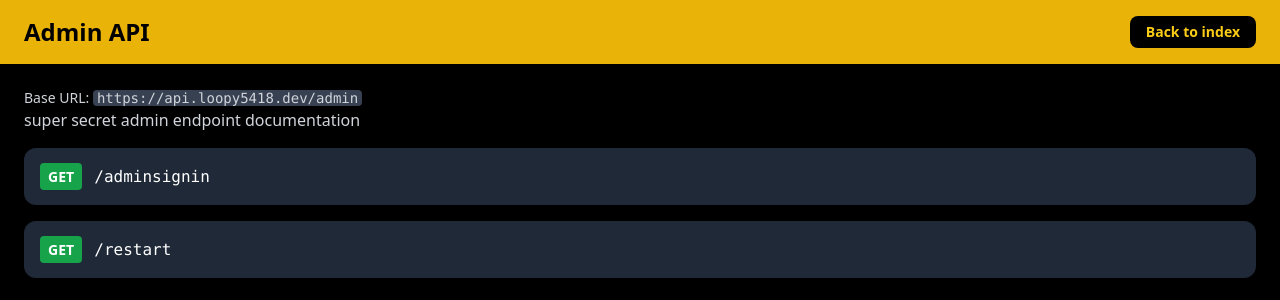
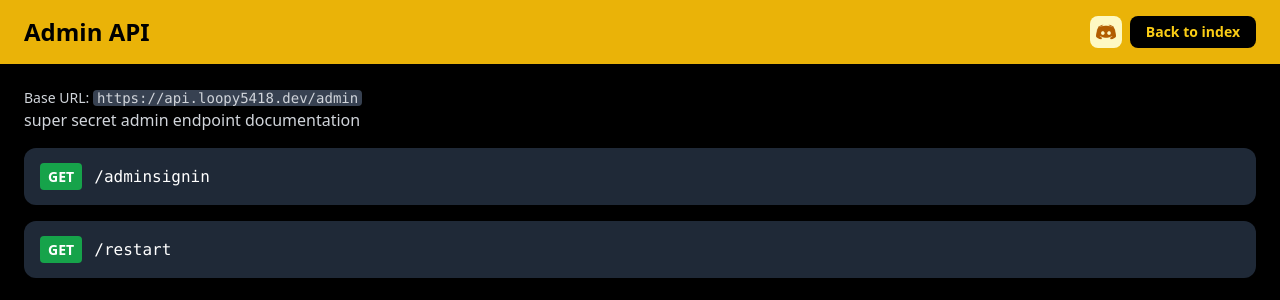
Before and after one commit to loopy5418/api, a Flask app: page /admin in a window 1280 px wide. Shown: the top 300 px of the page. Run offline with Flask 3, Linux system fonts and the light colour scheme; some libraries are stand-ins or nearby versions.

Commit message:
temporary update (possibly)

```diff
--- a/api/app.py
+++ b/api/app.py
@@ -12,6 +12,7 @@ import base64
 import uuid
 import hashlib
 
+
 start_time = time.time()
 
 def format_duration(seconds):
@@ -19,7 +20,7 @@ def format_duration(seconds):
     minutes, seconds = divmod(remainder, 60)
     return f"{hours:02}:{minutes:02}:{seconds:02}"
 
-app = Flask(__name__)
+app = Flask(__name__, static_folder="templates/static")
 app.register_blueprint(errors)
 
 def restart_heroku_dyno():
--- a/api/templates/admindocs.html
+++ b/api/templates/admindocs.html
@@ -25,7 +25,12 @@
 <body class="bg-black text-white">
   <header class="bg-yellow-500 text-black py-4 shadow-md flex items-center justify-between px-6">
     <h1 class="text-2xl font-bold">Admin API</h1>
-    <button onclick="redirectToIndex()" class="bg-black text-yellow-400 font-semibold px-4 py-1.5 rounded-lg text-sm hover:bg-gray-800">Back to index</button>
+    <div class="space-x-2 flex items-center">
+      <button onclick="window.open('https://discord.gg/your-invite', '_blank')" class="bg-yellow-100 hover:bg-yellow-200 rounded-lg p-1.5 flex items-center justify-center" title="Join Discord">
+        <img src="/static/discord-white-icon.png" alt="Discord" class="h-5 w-5" style="filter: invert(67%) sepia(99%) saturate(749%) hue-rotate(2deg) brightness(97%) contrast(101%);">
+      </button>
+      <button onclick="redirectToIndex()" class="bg-black text-yellow-400 font-semibold px-4 py-1.5 rounded-lg text-sm hover:bg-gray-800">Back to index</button>
+    </div>
   </header>
 
   <main class="p-6">
--- a/api/templates/index.html
+++ b/api/templates/index.html
@@ -39,6 +39,9 @@
         <svg id="darkModeIcon" xmlns="http://www.w3.org/2000/svg" class="h-5 w-5" fill="none" viewBox="0 0 24 24" stroke="currentColor">
             <circle cx="12" cy="12" r="5" /><path stroke-linecap="round" stroke-linejoin="round" stroke-width="2" d="M12 1v2M12 21v2M4.22 4.22l1.42 1.42M18.36 18.36l1.42 1.42M1 12h2M21 12h2M4.22 19.78l1.42-1.42M18.36 5.64l1.42-1.42" />
         </svg>
+      </button>
+      <button onclick="window.open('https://discord.gg/your-invite', '_blank')" class="bg-blue-100 hover:bg-blue-200 rounded-lg p-1.5 flex items-center justify-center" title="Join Discord">
+        <img src="{{ url_for('static', filename='discord-white-icon.png') }}" alt="Discord" class="h-5 w-5" style="filter: invert(27%) sepia(99%) saturate(749%) hue-rotate(182deg) brightness(97%) contrast(101%);">
       </button>
     </div>
   </header>
```
Also changed, not shown: api/templates/static/discord-white-icon.png (added).
